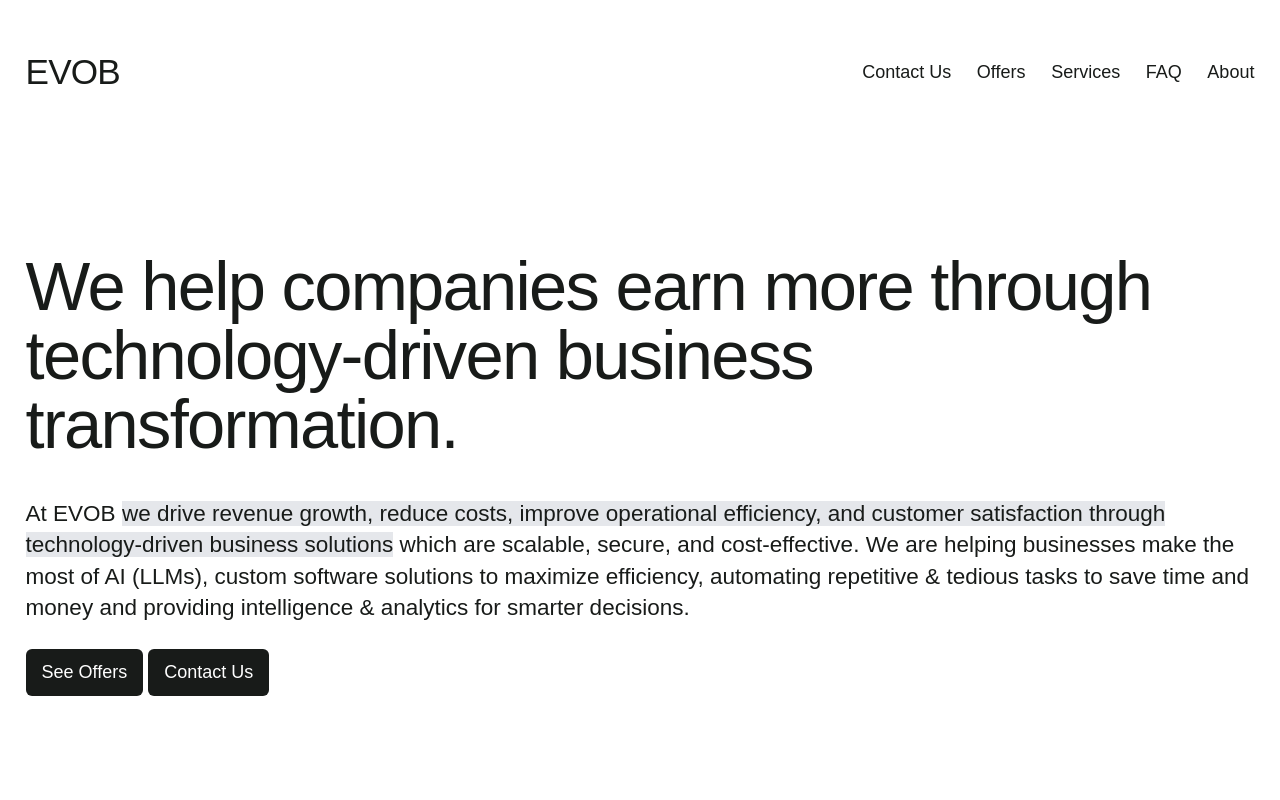
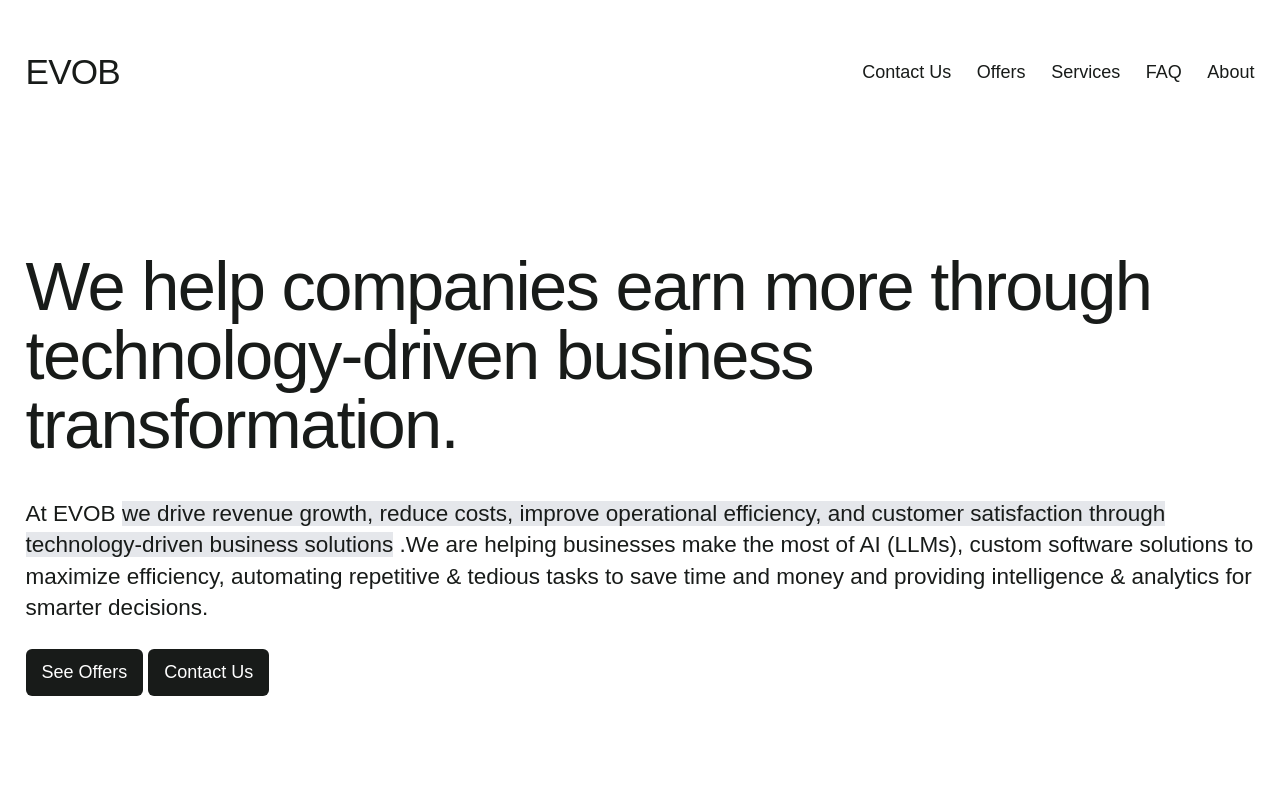
Before and after one commit to cagansen-git/EVOB, a SvelteKit app: page / in a window 1280 px wide. Shown: the top 800 px of the page. Built offline with nearby package versions, Linux system fonts and the light colour scheme.

Commit message:
heading text changed

```diff
--- a/src/components/HeadingSection.svelte
+++ b/src/components/HeadingSection.svelte
@@ -12,7 +12,7 @@
 			>we drive revenue growth, reduce costs, improve operational efficiency, and customer
 			satisfaction through technology-driven business solutions
 		</span>
-		which are scalable, secure, and cost-effective. We are helping businesses make the most of AI (LLMs),
+		.We are helping businesses make the most of AI (LLMs),
 		custom software solutions to maximize efficiency,
 		automating repetitive & tedious tasks to save time and money and providing intelligence & analytics for smarter decisions.
 	</h2>
```
